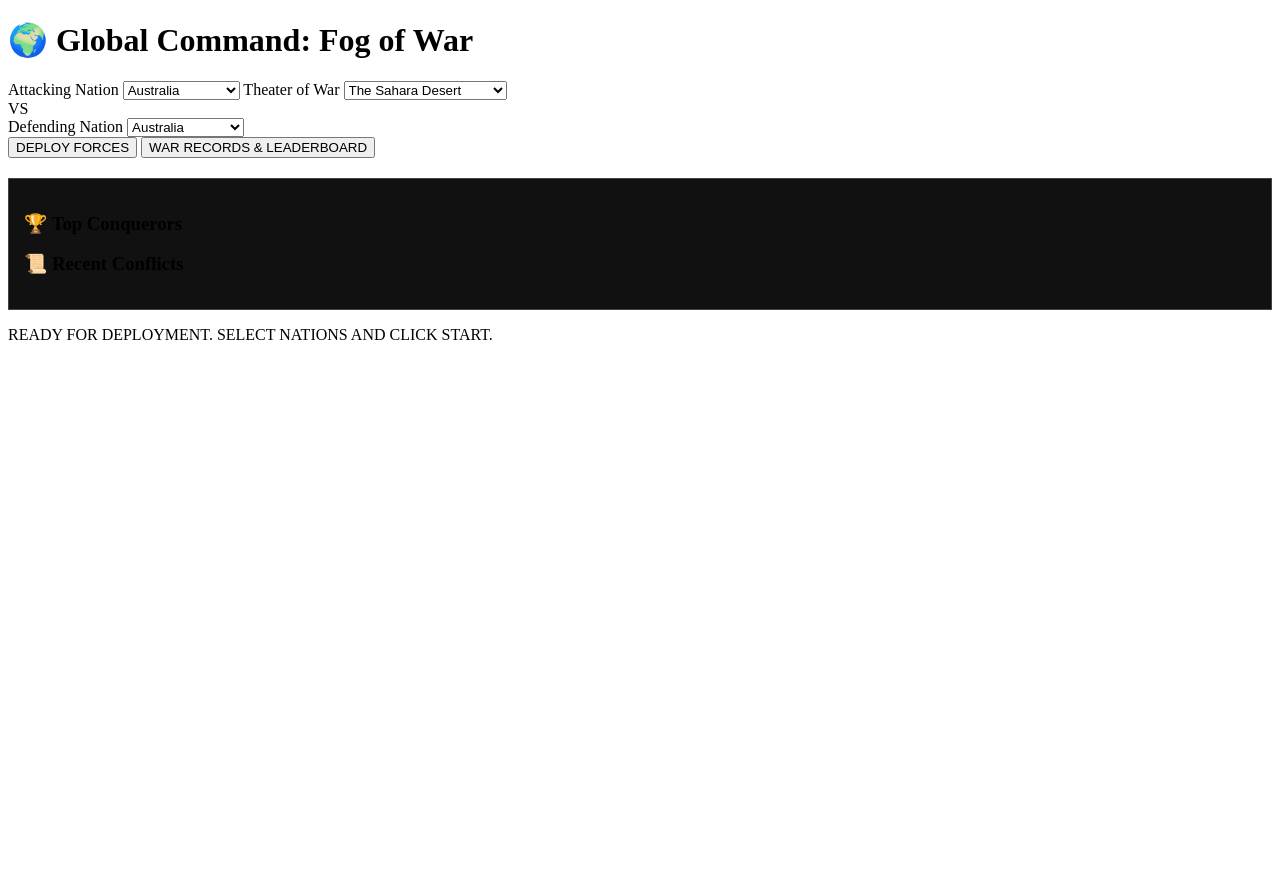
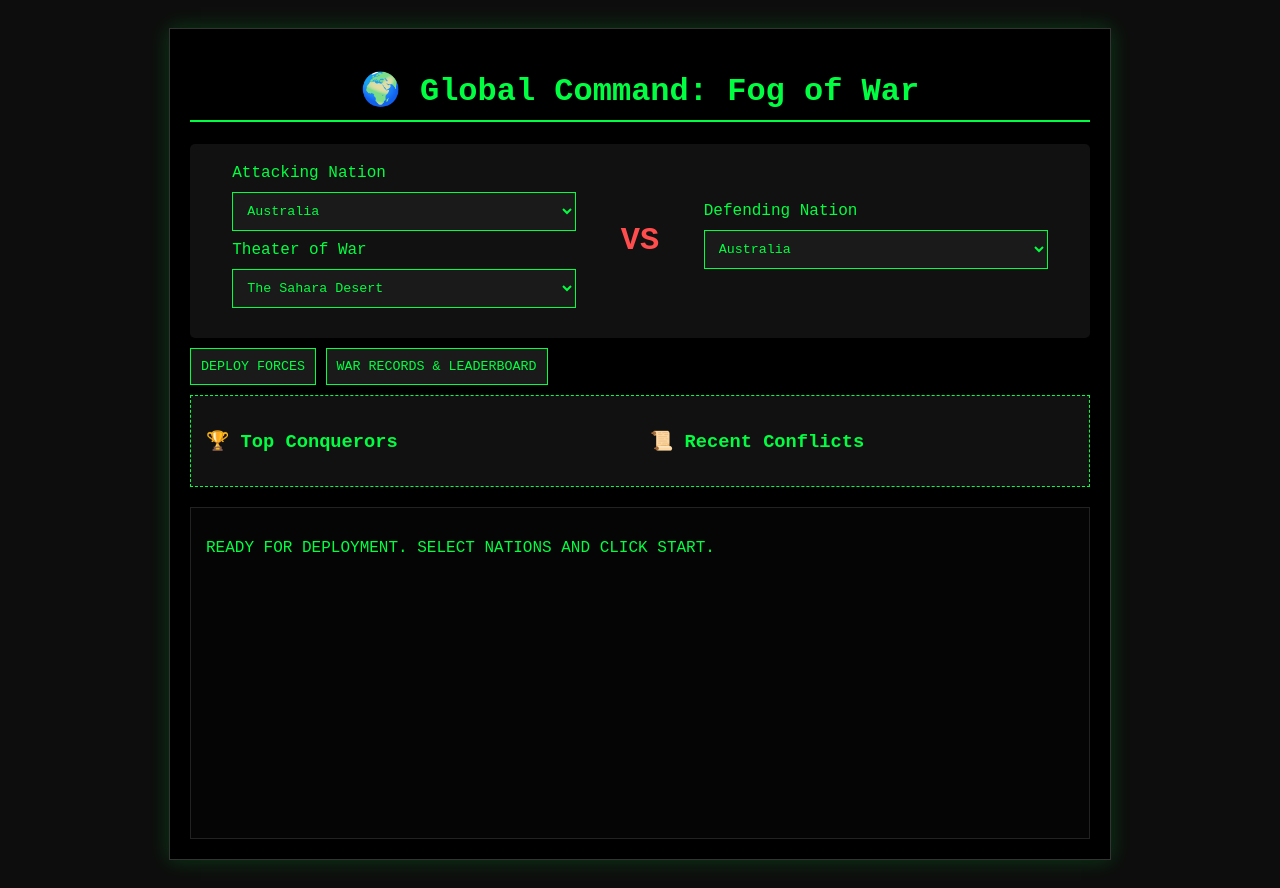
Before and after one commit to theman7959/War-Simulator, a plain HTML site: page index.html in a window 1280 px wide. Both pictures are taken after a click on the button "WAR RECORDS & LEADERBOARD". Before the commit the page ends 800 px from the top, so only its background shows below. Drawn offline with Linux system fonts and the light colour scheme.

Commit message:
Update style.css

```diff
--- a/style.css
+++ b/style.css
@@ -1,23 +1,68 @@
-.hidden {
-    display: none;
+body {
+    background-color: #0d0d0d;
+    color: #00ff41;
+    font-family: 'Courier New', Courier, monospace;
+    display: flex;
+    justify-content: center;
+    padding: 20px;
 }
 
-#historySection {
+.game-container {
+    width: 90%;
+    max-width: 900px;
+    background: #000;
+    border: 1px solid #333;
+    padding: 20px;
+    box-shadow: 0 0 20px rgba(0,255,65,0.2);
+}
+
+h1 { text-align: center; border-bottom: 2px solid #00ff41; padding-bottom: 10px; }
+
+.setup-section {
+    display: flex;
+    justify-content: space-around;
+    align-items: center;
     background: #111;
-    border: 1px solid #444;
+    padding: 20px;
+    border-radius: 5px;
+}
+
+.selection-box { display: flex; flex-direction: column; width: 40%; }
+.vs { font-size: 2rem; color: #ff4d4d; font-weight: bold; }
+
+select, button {
+    background: #1a1a1a;
+    color: #00ff41;
+    border: 1px solid #00ff41;
+    padding: 10px;
+    margin: 10px 0;
+    cursor: pointer;
+    font-family: inherit;
+}
+
+button:hover { background: #00ff41; color: #000; }
+
+.log-window {
+    height: 300px;
+    background: #050505;
+    border: 1px solid #222;
+    margin-top: 20px;
     padding: 15px;
-    margin-top: 20px;
-    max-height: 200px;
     overflow-y: auto;
 }
 
-#historyList {
-    list-style: square;
-    color: #aaa;
-    font-size: 0.8rem;
+.hidden { display: none; }
+
+.stats-grid {
+    display: grid;
+    grid-template-columns: 1fr 1fr;
+    gap: 20px;
+    background: #111;
+    padding: 15px;
+    border: 1px dashed #00ff41;
 }
 
-.log-entry strong {
-    letter-spacing: 1px;
-    text-shadow: 0 0 5px currentColor;
-}
+.log-entry { font-size: 0.9rem; margin-bottom: 4px; border-bottom: 1px solid #111; }
+.time { color: #888; }
+.event-alert { color: #ffcc00; font-weight: bold; background: #332200; padding: 5px; margin: 10px 0; }
+.victory-box { text-align: center; border: 4px solid #00ff41; padding: 20px; background: #001a00; }
```
